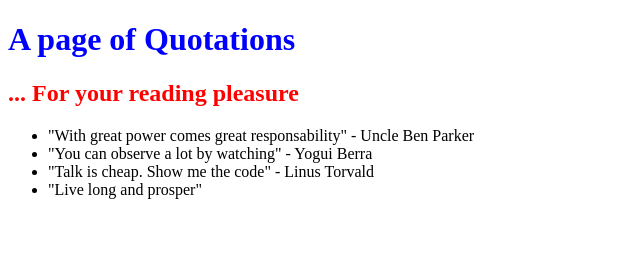
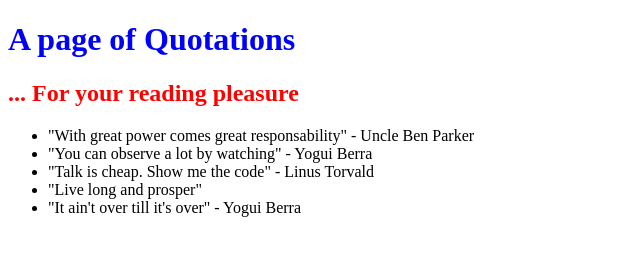
Before and after one commit to cnetmobile/0_main_openSAP_repo, a plain HTML site: page index.html in a window 1280 px wide. Shown: the whole page, without its empty margins (0-640 px from the left). Drawn offline with Linux system fonts and the light colour scheme.

Commit message:
Added second YoguiBerra quote

```diff
--- a/index.html
+++ b/index.html
@@ -13,6 +13,7 @@
 			<li>"You can observe a lot by watching" - Yogui Berra</li>
 			<li>"Talk is cheap. Show me the code" - Linus Torvald</li>
 			<li>"Live long and prosper" </li>
+			<li>"It ain't over till it's over" - Yogui Berra</li>
 		</ul>
 	</body>
 </html>
```
